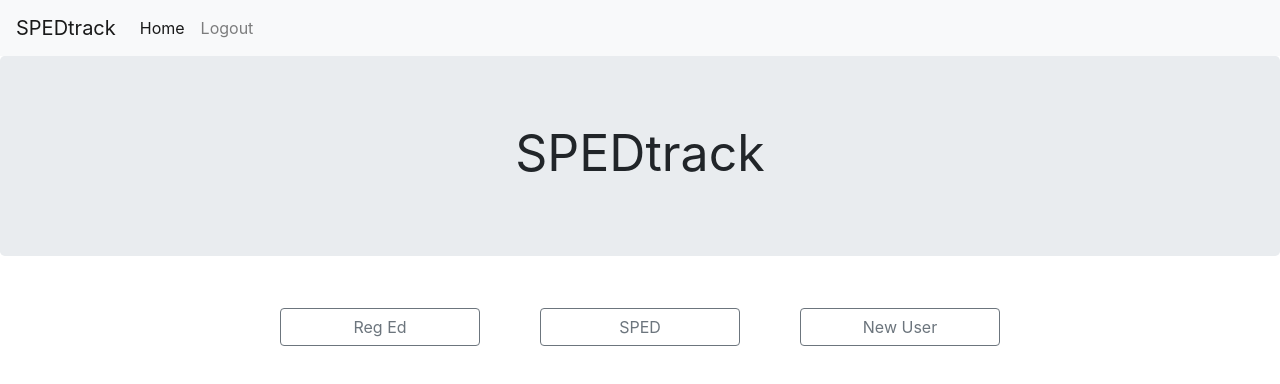
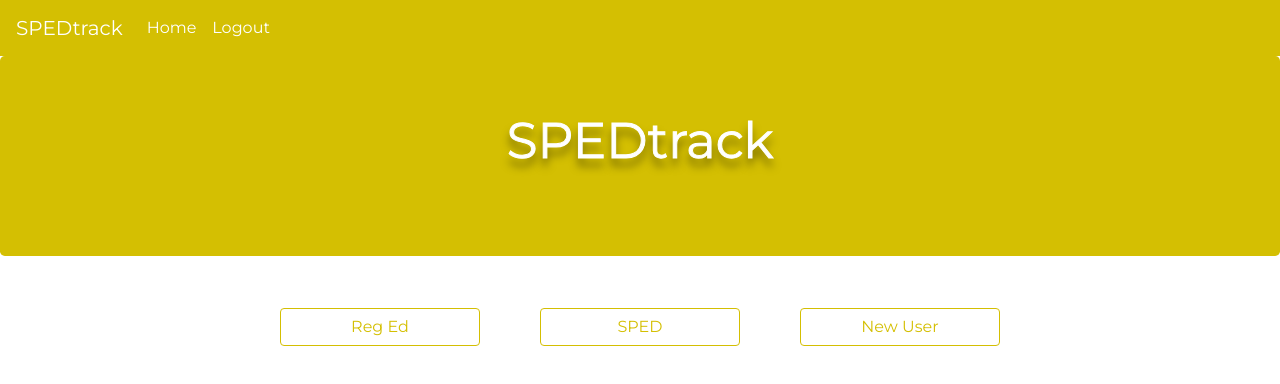
Before and after one commit to rcliffd/spedtrack, a React (Create React App) app: page / in a window 1280 px wide. Shown: the top 384 px of the page. Built offline with nearby package versions, Linux system fonts and the light colour scheme.

Commit message:
some css

```diff
--- a/public/index.html
+++ b/public/index.html
@@ -10,6 +10,7 @@
       content="Web site created using create-react-app"
     />
     <link rel="stylesheet" href="https://stackpath.bootstrapcdn.com/bootstrap/4.3.1/css/bootstrap.min.css" integrity="sha384-ggOyR0iXCbMQv3Xipma34MD+dH/1fQ784/j6cY/iJTQUOhcWr7x9JvoRxT2MZw1T" crossorigin="anonymous">
+    <link href="https://fonts.googleapis.com/css?family=Montserrat&display=swap" rel="stylesheet">
     <link rel="apple-touch-icon" href="logo192.png" />
     <!--
       manifest.json provides metadata used when your web app is installed on a
--- a/src/components/Navbar/Navbar.js
+++ b/src/components/Navbar/Navbar.js
@@ -5,7 +5,7 @@ function Navbar() {
 
    return (
        <div className="wrapper">
-           <nav className="navbar navbar-expand-lg navbar-light bg-light">
+           <nav className="navbar navbar-expand-lg navbar-dark bg-dark">
             <a className="navbar-brand" href="/">SPEDtrack</a>
             <button className="navbar-toggler" type="button" data-toggle="collapse" data-target="#navbarNav" aria-controls="navbarNav" aria-expanded="false" aria-label="Toggle navigation">
                 <span className="navbar-toggler-icon"></span>
--- a/src/components/StudentInfo/StudentInfo.js
+++ b/src/components/StudentInfo/StudentInfo.js
@@ -5,7 +5,7 @@ function StudentInfo() {
         <div className="container student-info">
             <form>
                 <div className="form-group">
-                    <label for="studentName"><h4>Student Name</h4></label>
+                    <label htmlFor="studentName"><h4>Student Name</h4></label>
                     <input type="text" className="form-control" id="inputName" placeholder="First and Last Name"></input>
 
                     <div classname="levels-input container">
@@ -13,7 +13,7 @@ function StudentInfo() {
                         <div classname="row">
                             <div className="col-md-6">
                                 <h5>Math</h5>
-                                <select class="form-control">Levels Last Recorded
+                                <select className="form-control">Levels Last Recorded
                                 <option>Not Applicable</option>
                                 <option>Well Below</option>
                                 <option>Below</option>
@@ -24,7 +24,7 @@ function StudentInfo() {
                             </div>
                             <div className="col-md-6">
                                 <h5>Reading</h5>
-                                <select class="form-control">Levels Last Recorded
+                                <select classname="form-control">Levels Last Recorded
                                 <option>Not Applicable</option>
                                 <option>Well Below</option>
                                 <option>Below</option>
--- a/src/style.css
+++ b/src/style.css
@@ -3,6 +3,8 @@
     width: 200px;
     margin: 20px 30px;
     background-color: white;
+    border: 1px solid rgb(212, 191, 2);
+    color:  rgb(212, 191, 2);
 }
 
 .container, .levels-input {
@@ -14,6 +16,37 @@
     display: inline-block;
 }
 
-.jumbotron {
+.navbar-expand-lg {
+    background-color: rgb(212, 191, 2) !important;
+    color: white !important;
+}
+
+.navbar-brand, .nav-link {
+    color: white !important;
+}
+
+button.navbar-toggler {
+    border: none;
+}
+
+span.navbar-toggler-icon {
+    color: white !important;
+}
+
+* {
+    font-family: 'Montserrat', sans-serif;
+}
+
+.jumbotron{
+    background-color: rgb(212, 191, 2);
+    color: white;
     font-size: 50px;
+    -webkit-text-stroke-width: 1px;
+   -webkit-text-stroke-color: white;
+   text-shadow: 0px 8px 8px rgba(0, 0, 0, 0.50);
+   line-height: 50px;
 }
+
+h4, h5 {
+    margin: 7px 0px 7px 0px;
+}
```
